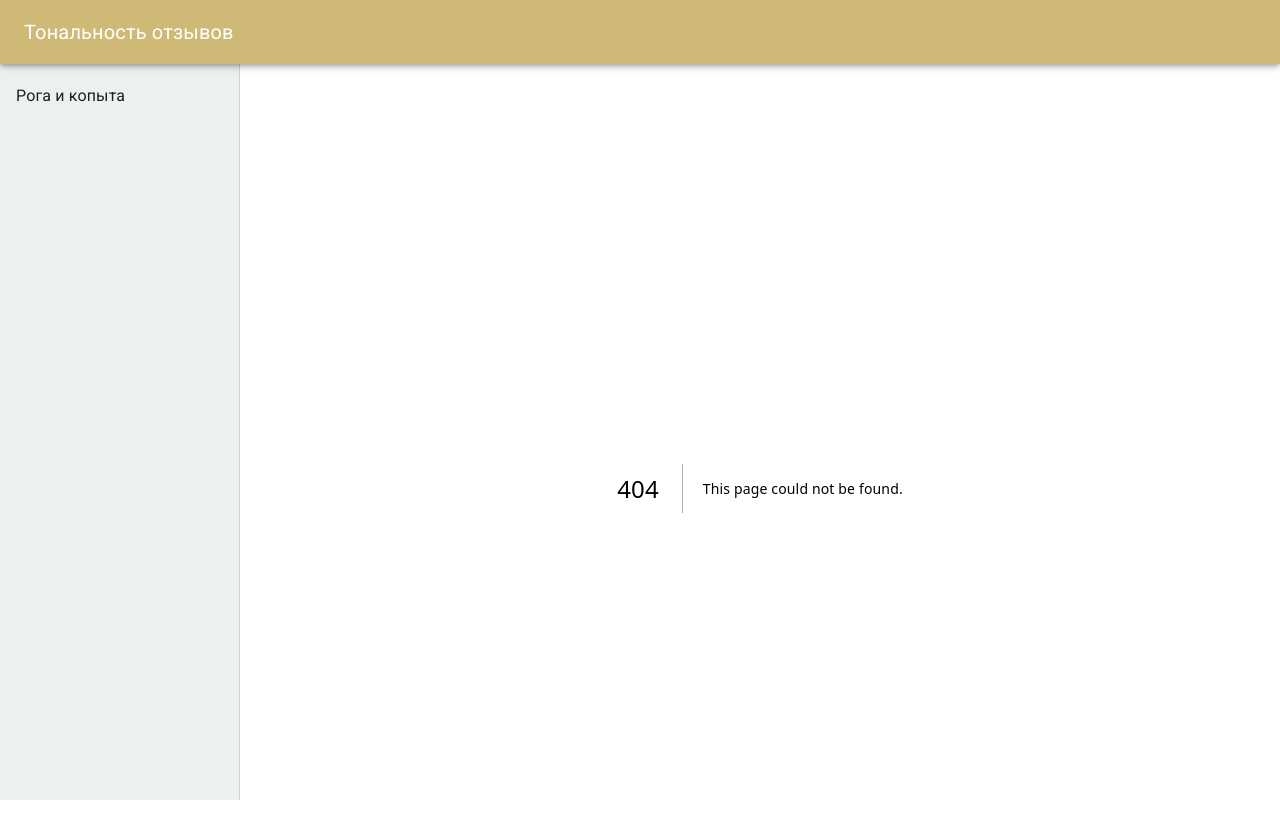
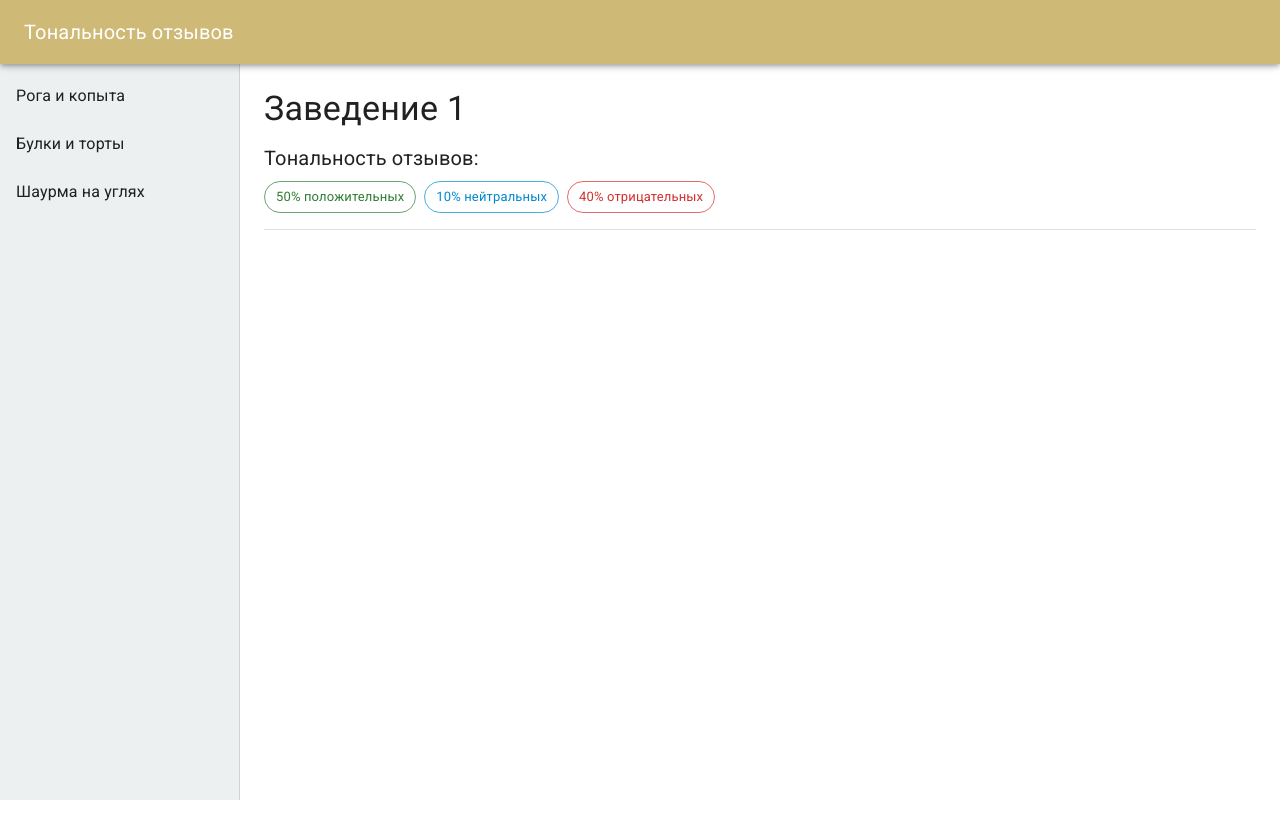
Before and after one commit to it-income/project-workshop-1, a Next.js app in the folder front/: page /places/1 in a window 1280 px wide. Before the commit this address had no page. Shown: the top 838 px of the page. After the commit the page ends 800 px from the top, so only its background shows below. Built offline with nearby package versions, Linux system fonts and the light colour scheme.

Commit message:
feat: add places

```diff
--- a/front/app/components/sideNav.tsx
+++ b/front/app/components/sideNav.tsx
@@ -27,8 +27,18 @@ export const SideNav = () => {
       <Box sx={{ overflow: "auto" }}>
         <List>
           <ListItem disablePadding>
-            <ListItemButton component={NextLink} href="/">
+            <ListItemButton component={NextLink} href="/places/1">
               <ListItemText primary={"Рога и копыта"} />
+            </ListItemButton>
+          </ListItem>
+          <ListItem disablePadding>
+            <ListItemButton component={NextLink} href="/places/2">
+              <ListItemText primary={"Булки и торты"} />
+            </ListItemButton>
+          </ListItem>
+          <ListItem disablePadding>
+            <ListItemButton component={NextLink} href="/places/3">
+              <ListItemText primary={"Шаурма на углях"} />
             </ListItemButton>
           </ListItem>
         </List>
--- a/front/app/page.tsx
+++ b/front/app/page.tsx
@@ -3,7 +3,10 @@ import styles from "./page.module.css";
 export default function Home() {
   return (
     <main className={styles.main}>
-      <div>Hello</div>
+      <div>
+        Выберите заведение из списка в левой части экрана чтобы увидеть отзывы и
+        их тональность
+      </div>
     </main>
   );
 }
--- /dev/null
+++ b/front/app/places/[placeId]/page.tsx
@@ -0,0 +1,21 @@
+import Typography from "@mui/material/Typography";
+import { Chip, Divider, Stack } from "@mui/material";
+
+export default function Page({ params }: { params: { placeId: number } }) {
+  return (
+    <>
+      <Typography variant="h4" component="h1" gutterBottom>
+        Заведение {params.placeId}
+      </Typography>
+      <Typography variant="h6" gutterBottom>
+        Тональность отзывов:
+      </Typography>
+      <Stack direction="row" spacing={1}>
+        <Chip label="50% положительных" variant="outlined" color="success" />
+        <Chip label="10% нейтральных" variant="outlined" color="info" />
+        <Chip label="40% отрицательных" variant="outlined" color="error" />
+      </Stack>
+      <Divider sx={{ padding: "8px 0" }} />
+    </>
+  );
+}
```
